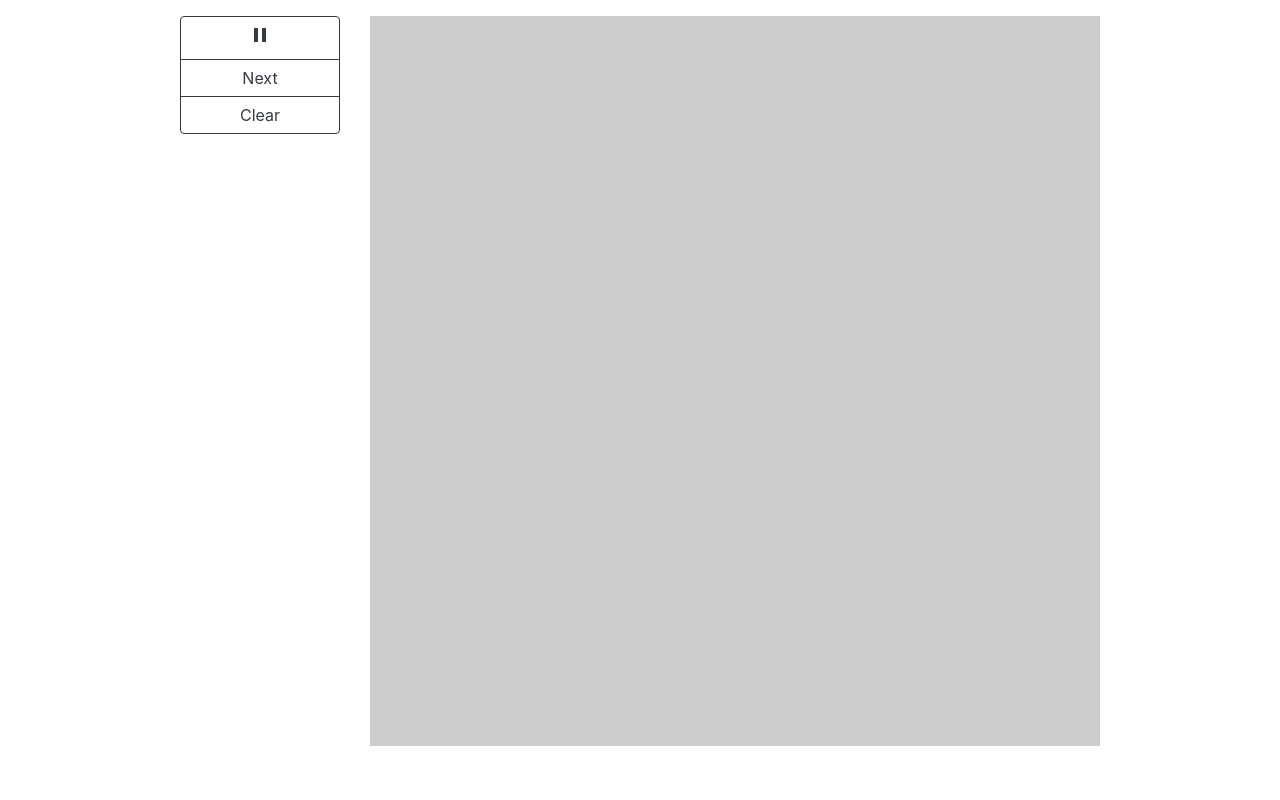
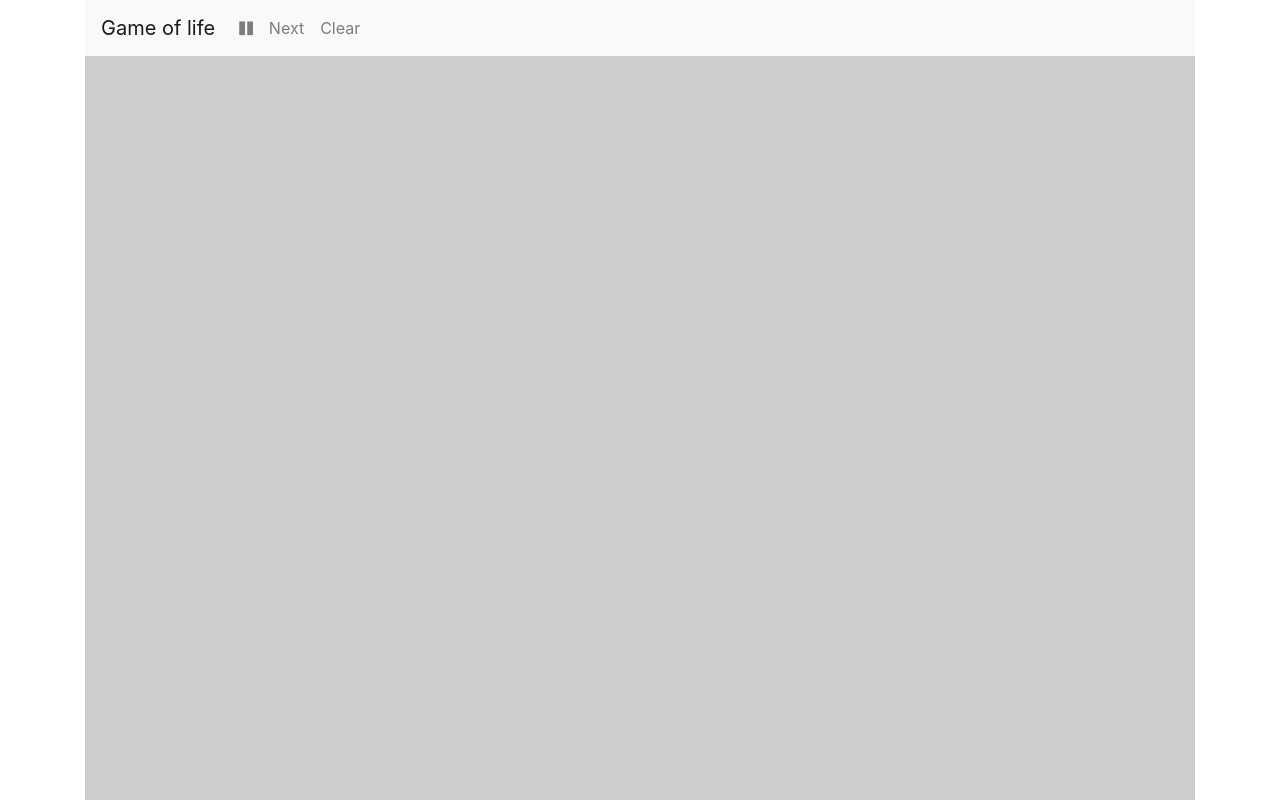
Before and after one commit to svenfoo/wasm-game-of-life, a website built with webpack: page www/index.html in a window 1280 px wide. Shown: the top 800 px of the page. Built offline with nearby package versions, Linux system fonts and the light colour scheme; what wasm-game-of-life would draw is missing.

Commit message:
Add navigation bar

```diff
--- a/www/index.html
+++ b/www/index.html
@@ -6,23 +6,30 @@
     <title>Conway's Game of Life</title>
     <!-- Bootstrap CSS -->
     <link rel="stylesheet" href="https://maxcdn.bootstrapcdn.com/bootstrap/4.0.0/css/bootstrap.min.css" integrity="sha384-Gn5384xqQ1aoWXA+058RXPxPg6fy4IWvTNh0E263XmFcJlSAwiGgFAW/dAiS6JXm" crossorigin="anonymous">
-    <!-- Material Icons -->
-    <link rel="stylesheet" href="https://fonts.googleapis.com/icon?family=Material+Icons">
+    <!-- TODO: use npm -->
+    <link rel="stylesheet" href="https://maxcdn.bootstrapcdn.com/font-awesome/4.3.0/css/font-awesome.min.css">
   </head>
   <body>
     <main class="main">
       <div class="container">
-        <div class="row justify-content-center pt-3">
-          <div class="col-2">
-            <div class="btn-group-vertical w-100" role="group">
-              <button type="button" class="btn btn-outline-dark" id="button-play-pause">
-                <i class="material-icons md-dark" id="icon-play-pause">play_arrow</i>
-              </button>
-              <button type="button" class="btn btn-outline-dark" id="button-next">Next</button>
-              <button type="button" class="btn btn-outline-dark" id="button-clear">Clear</button>
-            </div>
-          </div>
-          <div class="col-8">
+        <nav class="navbar navbar-expand navbar-light bg-light">
+          <a class="navbar-brand" href="#">Game of life</a>
+          <ul class="navbar-nav mr-auto">
+            <li class="nav-item">
+              <a class="nav-link" href="#" id="button-play-pause">
+                <i class="fa fa-play" id="icon-play-pause"></i>
+              </a>
+            </li>
+            <li class="nav-item">
+              <a class="nav-link" href="#" id="button-next">Next</a>
+            </li>
+            <li class="nav-item">
+              <a class="nav-link" href="#" id="button-clear">Clear</a>
+            </li>
+          </ul>
+        </nav>
+        <div class="row">
+          <div class="col">
             <canvas class="w-100" id="game-of-life-canvas"></canvas>
           </div>
         </div>
--- a/www/index.js
+++ b/www/index.js
@@ -142,12 +142,12 @@ const renderLoop = () => {
 const playPauseIcon = document.getElementById("icon-play-pause");
 
 const play = () => {
-    playPauseIcon.textContent = "pause";
+    playPauseIcon.className = "fa fa-pause";
     renderLoop();
 };
 
 const pause = () => {
-    playPauseIcon.textContent = "play_arrow";
+    playPauseIcon.className = "fa fa-play";
     cancelAnimationFrame(animationId);
     animationId = null;
 };
@@ -161,7 +161,7 @@ const playPause = () => {
 }
 
 const playPauseButton = document.getElementById("button-play-pause");
-playPauseButton.addEventListener("click", event => { playPause(); });
+playPauseButton.addEventListener("click", event => { event.preventDefault(); playPause(); });
 
 window.addEventListener("keydown", event => {
     switch (event.code) {
@@ -181,7 +181,7 @@ const next = () => {
 }
 
 const nextButton = document.getElementById("button-next");
-nextButton.addEventListener("click", event => { next(); });
+nextButton.addEventListener("click", event => { event.preventDefault(); next(); });
 
 const clear = () => {
     universe.clear();
@@ -189,6 +189,6 @@ const clear = () => {
 }
 
 const clearButton = document.getElementById("button-clear");
-clearButton.addEventListener("click", event => { clear(); });
+clearButton.addEventListener("click", event => { event.preventDefault(); clear(); });
 
 play();
```
Also changed, not shown: www/favicon.ico (added).
